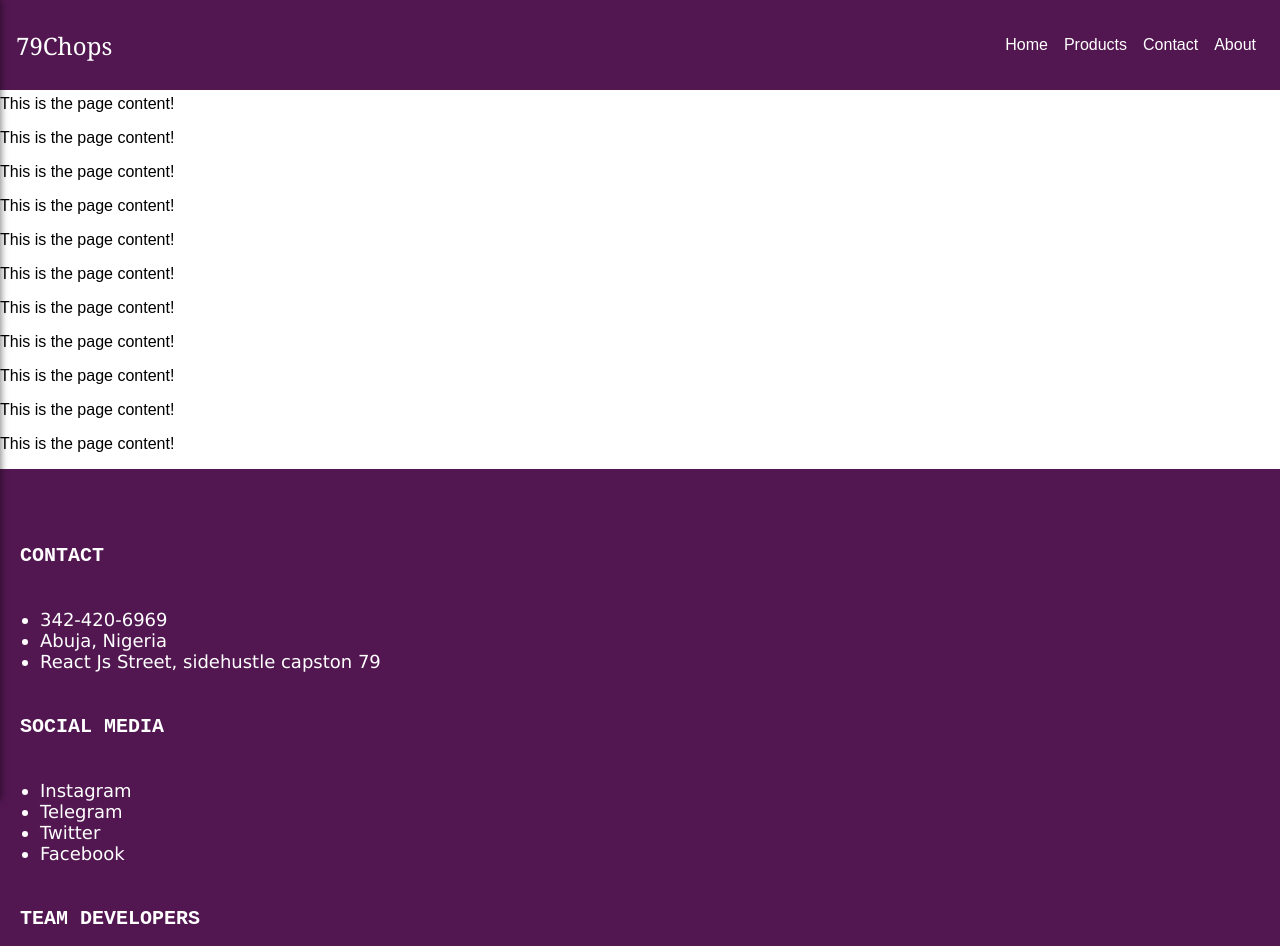
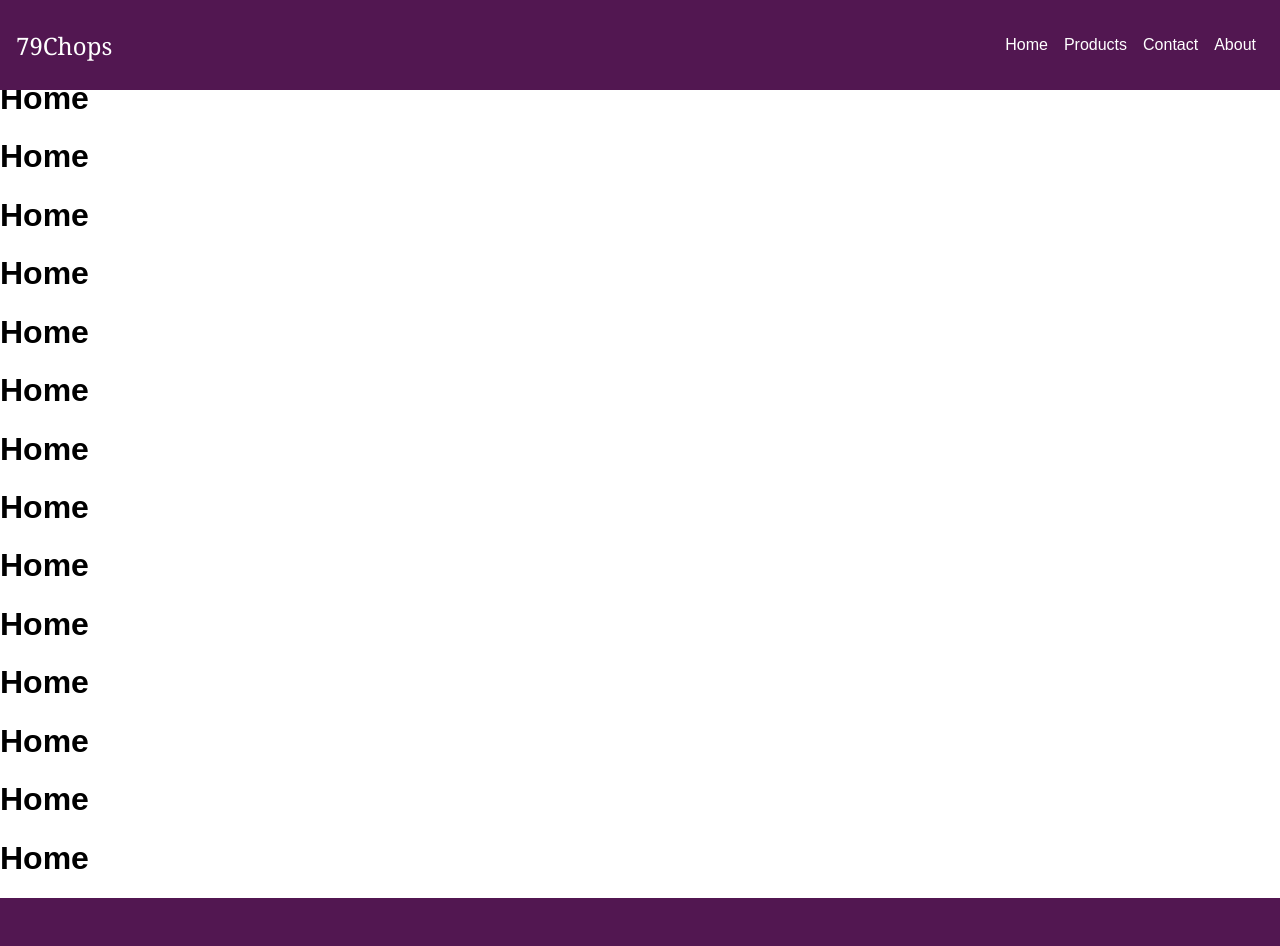
Before and after one commit to davidokani/79chops, a React (Create React App) app: page / in a window 1280 px wide. Shown: the top 946 px of the page. Built offline with nearby package versions, Linux system fonts and the light colour scheme.

Commit message:
clean up app.js

```diff
--- a/src/App.js
+++ b/src/App.js
@@ -1,56 +1,16 @@
-import React, { Component } from 'react'
+import React from 'react'
+import Home from './pages/home/Home'
 import Navbar from './components/navbar/Navbar'
-import SideDrawer from './components/SideDrawer/SideDrawer'
-import BackDrop from './components/BackDrop/BackDrop'
-//import toggleButton from './components/SideDrawer/ToggleButton';
-//import { render } from '@testing-library/react';
-//import sideDrawer from './components/SideDrawer/SideDrawer';
-//import backDrop from './components/BackDrop/BackDrop';
 import Footer from './components/footer/Footer'
 
-class App extends Component {
-  state = {
-    sideDrawerOpen: false,
-  }
-
-  toggleButtonClickHandler = () => {
-    this.setState((prevState) => {
-      return { sideDrawerOpen: !prevState.sideDrawerOpen }
-    })
-  }
-
-  backdropClickHandler = () => {
-    this.setState({ sideDrawerOpen: false })
-  }
-
-  render() {
-    let backDrop
-
-    if (this.state.sideDrawerOpen) {
-      backDrop = <BackDrop click={this.backdropClickHandler} />
-    }
-    return (
-      <div style={{ height: '100%' }}>
-        <Navbar drawerClickHandler={this.toggleButtonClickHandler} />
-        <SideDrawer show={this.state.sideDrawerOpen} />
-        {backDrop}
-        <main style={{ marginTop: '95px' }}>
-          <p>This is the page content!</p>
-          <p>This is the page content!</p>
-          <p>This is the page content!</p>
-          <p>This is the page content!</p>
-          <p>This is the page content!</p>
-          <p>This is the page content!</p>
-          <p>This is the page content!</p>
-          <p>This is the page content!</p>
-          <p>This is the page content!</p>
-          <p>This is the page content!</p>
-          <p>This is the page content!</p>
-        </main>
-        <Footer />
-      </div>
-    )
-  }
+const App = () => {
+  return (
+    <div>
+      <Navbar />
+      <Home />
+      <Footer />
+    </div>
+  )
 }
 
 export default App
--- a/src/components/footer/Footer.js
+++ b/src/components/footer/Footer.js
@@ -1,34 +1,35 @@
-import React from "react";
-import './footer.css';
+import React from 'react'
+import './footer.css'
 
 const footer = () => {
   return (
-        <div className="main-footer">
-            <div className="container">
-                <div className="row">
-                    {/* Column 1*/}
-                    <div className="col">
+    <div className='main-footer'>
+      <div className='footerLeft'>Left</div>
+      <div className='footerCenter'>Center</div>
+      <div className='footerRight'>Right</div>
+
+      {/* <div className='container'>
+        <div className='row'>
+          <div className='col'>
             <h4>CONTACT</h4>
-                        <ul className="list-unstyled">
+            <ul className='list-unstyled'>
               <li>342-420-6969 </li>
               <li>Abuja, Nigeria</li>
               <li>React Js Street, sidehustle capston 79</li>
             </ul>
           </div>
-                    {/* Column 2*/}
-                    <div className="col">
+          <div className='col'>
             <h4>SOCIAL MEDIA</h4>
-                        <ul className="list-unstyled">
+            <ul className='list-unstyled'>
               <li>Instagram</li>
               <li>Telegram</li>
               <li>Twitter</li>
               <li>Facebook</li>
             </ul>
           </div>
-                    {/* Column 3*/}
-                    <div className="col">
+          <div className='col'>
             <h4>TEAM DEVELOPERS</h4>
-                        <ul className="list-unstyled">
+            <ul className='list-unstyled'>
               <li>David Okani</li>
               <li>Jamiu .I Babatunde</li>
               <li>Oluwatomilola Faith</li>
@@ -39,13 +40,15 @@ const footer = () => {
           </div>
         </div>
         <hr />
-                <div className="row"><p className="col-sm">
-                    &copy;{new Date().getFullYear()} 79Chops All rights reserved | Terms of service | Privacy rights</p>
+        <div className='row'>
+          <p className='col-sm'>
+            &copy;{new Date().getFullYear()} 79Chops All rights reserved | Terms
+            of service | Privacy rights
+          </p>
         </div>
+      </div> */}
     </div>
-        </div>
-
   )
 }
 
-export default footer;
+export default footer
--- a/src/components/footer/footer.css
+++ b/src/components/footer/footer.css
@@ -7,7 +7,6 @@
   position: relative;
   width: 100%;
 }
-
 
 div.col h4 {
   padding-left: 20px;
@@ -22,7 +21,8 @@ div.col ul {
 
 div.col ul li {
   font-size: 18px;
-    font-family: 'Lucida Sans', 'Lucida Sans Regular', 'Lucida Grande', 'Lucida Sans Unicode', Geneva, Verdana, sans-serif;
+  font-family: 'Lucida Sans', 'Lucida Sans Regular', 'Lucida Grande',
+    'Lucida Sans Unicode', Geneva, Verdana, sans-serif;
 }
 
 div p.col-sm {
--- a/src/pages/home/Home.jsx
+++ b/src/pages/home/Home.jsx
@@ -2,7 +2,25 @@ import React from 'react'
 import './home.css'
 
 const Home = () => {
-  return <div>Home</div>
+  return (
+    <div>
+      <h1>Home</h1>
+      <h1>Home</h1>
+      <h1>Home</h1>
+      <h1>Home</h1>
+      <h1>Home</h1>
+      <h1>Home</h1>
+      <h1>Home</h1>
+      <h1>Home</h1>
+      <h1>Home</h1>
+      <h1>Home</h1>
+      <h1>Home</h1>
+      <h1>Home</h1>
+      <h1>Home</h1>
+      <h1>Home</h1>
+      <h1>Home</h1>
+    </div>
+  )
 }
 
 export default Home
```
Also changed, not shown: src/App.css (added). Lines whose indentation alone changed are shown as unchanged.
